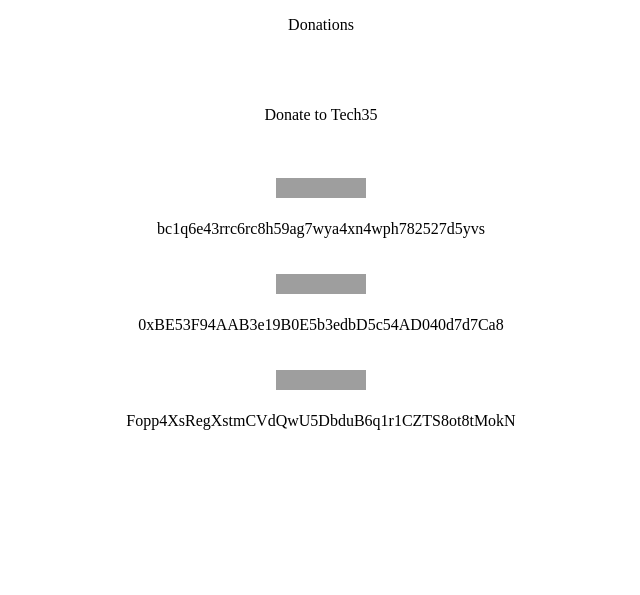
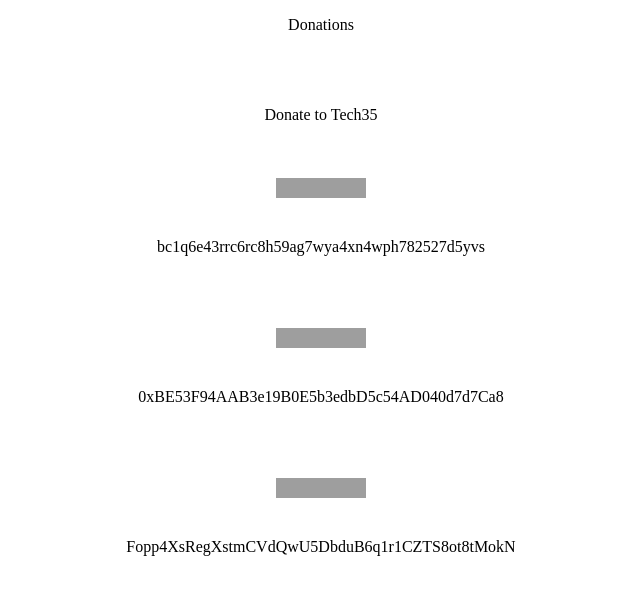
Before and after one commit to tech35/tech35.github.io, a Jekyll site: the page other/Donations.html, which Jekyll copies as it is, in a window 1280 px wide. Shown: the top 595 px of the page, without its empty margins (319-959 px from the left). Built offline with Jekyll 4.4.1, drawn with Linux system fonts in a browser that asks for light colours; grey boxes are pictures that could not be loaded.

Commit message:
Update Donations.html

```diff
--- a/other/Donations.html
+++ b/other/Donations.html
@@ -32,24 +32,19 @@
     <br>
     <br>
     <br>
-    <img alt="Static Badge" src="https://img.shields.io/badge/Bitcoin%20-%20black?style=for-the-badge&logo=Bitcoin&logoColor=yellow">
-    <br>
-    <br>
-    bc1q6e43rrc6rc8h59ag7wya4xn4wph782527d5yvs
+    <img alt="Static Badge" src="https://img.shields.io/badge/Bitcoin%20-%20black?style=for-the-badge&logo=Bitcoin&logoColor=yellow"> <br> <br> <br> bc1q6e43rrc6rc8h59ag7wya4xn4wph782527d5yvs
     <br>
     <br>
     <br>
-   <img alt="Static Badge" src="https://img.shields.io/badge/Ethereum%20-%20gray?style=for-the-badge&logo=Ethereum&logoColor=black">
     <br>
     <br>
-    0xBE53F94AAB3e19B0E5b3edbD5c54AD040d7d7Ca8
+   <img alt="Static Badge" src="https://img.shields.io/badge/Ethereum%20-%20gray?style=for-the-badge&logo=Ethereum&logoColor=black"> <br> <br> <br> 0xBE53F94AAB3e19B0E5b3edbD5c54AD040d7d7Ca8
     <br>
     <br>
     <br>
-    <img alt="Static Badge" src="https://img.shields.io/badge/Solana%20-%20black?style=for-the-badge&logo=Solana&logoColor=blue">
     <br>
     <br>
-    Fopp4XsRegXstmCVdQwU5DbduB6q1r1CZTS8ot8tMokN
+    <img alt="Static Badge" src="https://img.shields.io/badge/Solana%20-%20black?style=for-the-badge&logo=Solana&logoColor=blue"> <br> <br> <br> Fopp4XsRegXstmCVdQwU5DbduB6q1r1CZTS8ot8tMokN
     <br>
     <br>
     <br>
```
